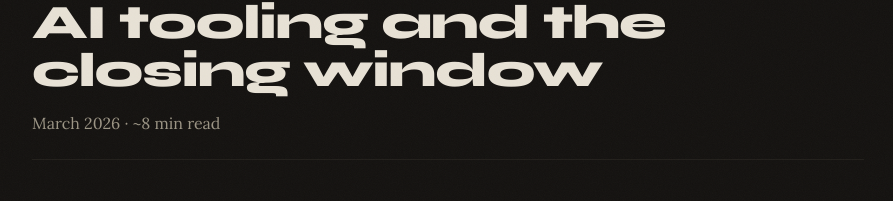
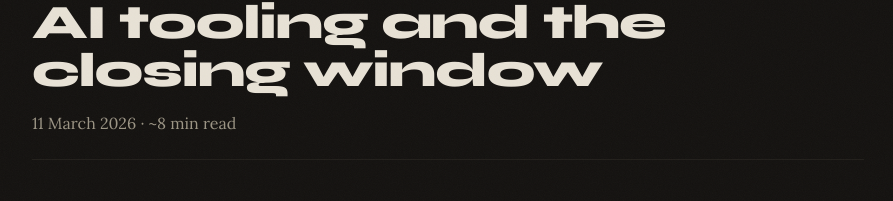
Before and after one commit to grim8634/alola, a Nuxt app: page /ramblings/ai-tooling-and-the-closing-window in a window 1280 px wide. Shown: the part 253-454 px from the top of the page, without its empty margins (192-1085 px from the left). Built offline with nearby package versions, Linux system fonts and the light colour scheme.

Commit message:
Add specific dates to ramblings

```diff
--- a/app/pages/ramblings/ai-tooling-and-the-closing-window.vue
+++ b/app/pages/ramblings/ai-tooling-and-the-closing-window.vue
@@ -8,7 +8,7 @@
         AI tooling and the closing window
       </h1>
       <p class="font-body text-ink-muted mt-4 reveal reveal-d2">
-        March 2026 · ~8 min read
+        11 March 2026 · ~8 min read
       </p>
     </div>
 
--- a/app/pages/ramblings/index.vue
+++ b/app/pages/ramblings/index.vue
@@ -45,7 +45,7 @@ const posts = [
   {
     slug: 'ai-tooling-and-the-closing-window',
     title: 'AI tooling and the closing window',
-    date: 'March 2026',
+    date: '11 March 2026',
     excerpt: 'We\'re in a unique moment for software development. Simple projects take minutes, complex migrations take weeks instead of months, and the window where human oversight is essential is visibly narrowing.',
   },
 ]
```
